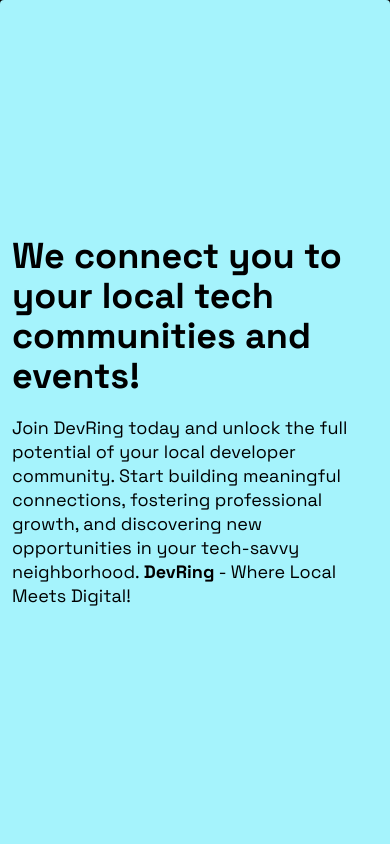
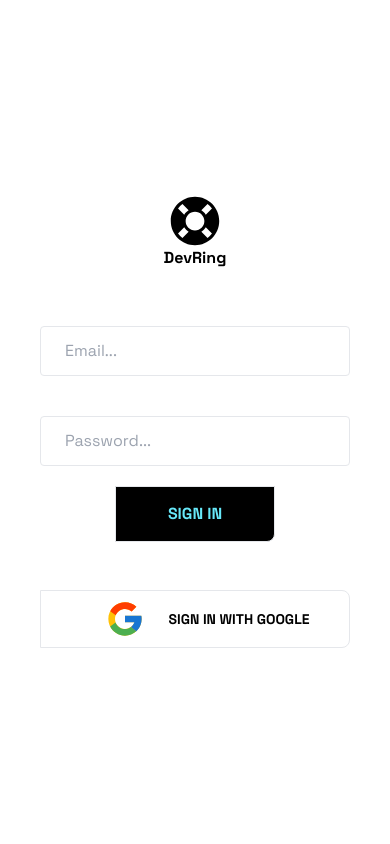
Before and after one commit to Trend20/Dev-Ring, a React (Create React App) app: page /auth in a window 390 px wide. Shown: the top 844 px of the page. Built offline with nearby package versions, Linux system fonts and the light colour scheme; no server answers.

Commit message:
hiding auth component text on mobile view

```diff
--- a/src/pages/Auth.tsx
+++ b/src/pages/Auth.tsx
@@ -89,7 +89,7 @@
           Sign In with Google
         </button>
       </div>
-      <div className="flex w-3/4 min-h-screen flex-col p-10 justify-center items-start max-md:w-full max-md:p-3 max-md:max-h-80">
+      <div className="flex w-3/4 min-h-screen flex-col p-10 justify-center items-start max-md:w-full max-md:p-3 max-md:max-h-80 max-md:hidden">
         <h3 className="text-5xl font-bold w-full max-md:text-4xl">
           We connect you to your local tech communities and events!
         </h3>
```
